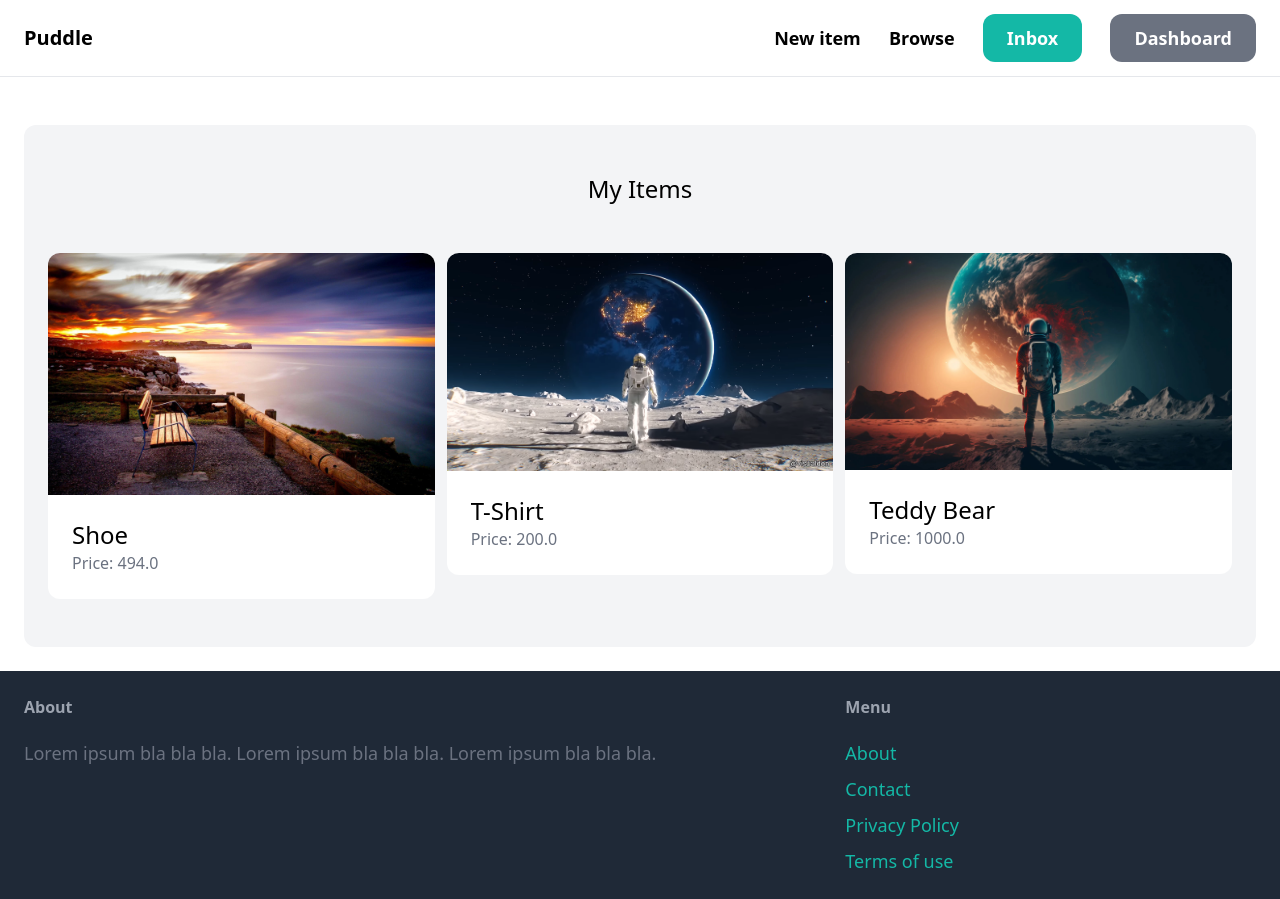
After one commit to AysheSammy/django_puddle, a Django app: page /dashboard/ in a window 1280 px wide. The commit adds this page. Run offline with Django 5.2, Linux system fonts and the light colour scheme; a user stored in the database is signed in; data comes from the database, SQL or seed files in the repository; some libraries are stand-ins or nearby versions.

Commit message:
simple dashboard

```diff
--- a/core/templates/core/base.html
+++ b/core/templates/core/base.html
@@ -19,7 +19,7 @@
 
         {% if request.user.is_authenticated %}
           <a href="#" class="px-6 py-3 text-lg font-semibold bg-teal-500 text-white rounded-xl hover:bg-teal-700">Inbox</a>
-          <a href="#" class="px-6 py-3 text-lg font-semibold bg-gray-500 text-white rounded-xl hover:bg-gray-700">Dashboard</a>
+          <a href="{% url 'dashboard:index' %}" class="px-6 py-3 text-lg font-semibold bg-gray-500 text-white rounded-xl hover:bg-gray-700">Dashboard</a>
         {% else %}
           <a href="{% url 'core:signup' %}" class="px-6 py-3 text-lg font-semibold bg-teal-500 text-white rounded-xl hover:bg-teal-700">Sign up</a>
           <a href="{% url 'core:login' %}" class="px-6 py-3 text-lg font-semibold bg-gray-500 text-white rounded-xl hover:bg-gray-700">Log in</a>
--- /dev/null
+++ b/dashboard/templates/dashboard/index.html
@@ -0,0 +1,27 @@
+{% extends 'core/base.html' %}
+
+{% block title %}Dashboard{% endblock %}
+
+{% block content %}
+  <div class="mt-6 px-6 py-12 bg-gray-100 rounded-xl">
+    <h2 class="mb-12 text-2xl text-center">My Items</h2>
+
+    <div class="grid grid-cols-3 gap-3">
+      {% for item in items %}
+        <div>
+          <a href="{% url 'item:detail' item.id %}">
+            <div>
+              <img src="{{ item.image.url }}" class="rounded-t-xl" />
+            </div>
+
+            <div class="p-6 bg-white rounded-b-xl">
+              <h2 class="text-2xl">{{ item.name }}</h2>
+              <p class="text-gray-500">Price: {{ item.price }}</p>
+            </div>
+          </a>
+        </div>
+
+      {% endfor %}
+    </div>
+  </div>
+{% endblock %}
--- /dev/null
+++ b/dashboard/urls.py
@@ -0,0 +1,9 @@
+from django.urls import path
+
+from . import views
+
+app_name = 'dashboard'
+
+urlpatterns = [
+  path('', views.index, name='index')
+]
--- a/dashboard/views.py
+++ b/dashboard/views.py
@@ -1,3 +1,12 @@
+from django.contrib.auth.decorators import login_required
 from django.shortcuts import render
 
-# Create your views here.
+from  item.models import Item
+
+@login_required
+def index(request):
+  items = Item.objects.filter(created_by=request.user)
+
+  return render(request, 'dashboard/index.html', {
+    'items': items
+  })
--- a/puddle/urls.py
+++ b/puddle/urls.py
@@ -23,5 +23,6 @@ from django.conf.urls.static import static
 urlpatterns = [
     path('', include('core.urls')),
     path('items/', include('item.urls')),
+    path('dashboard/', include('dashboard.urls')),
     path('admin/', admin.site.urls),
 ] + static(settings.MEDIA_URL, document_root=settings.MEDIA_ROOT)
```
